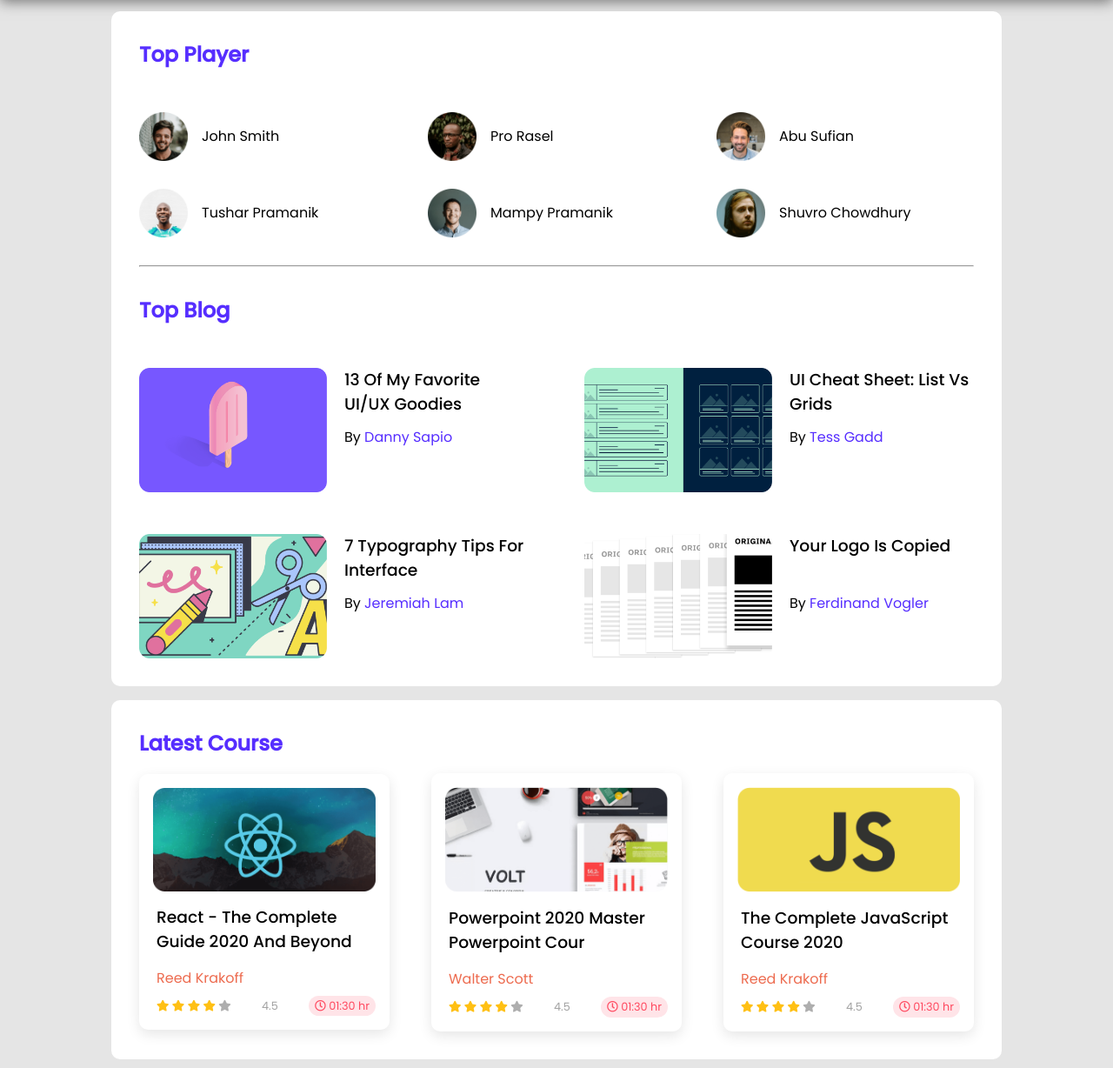
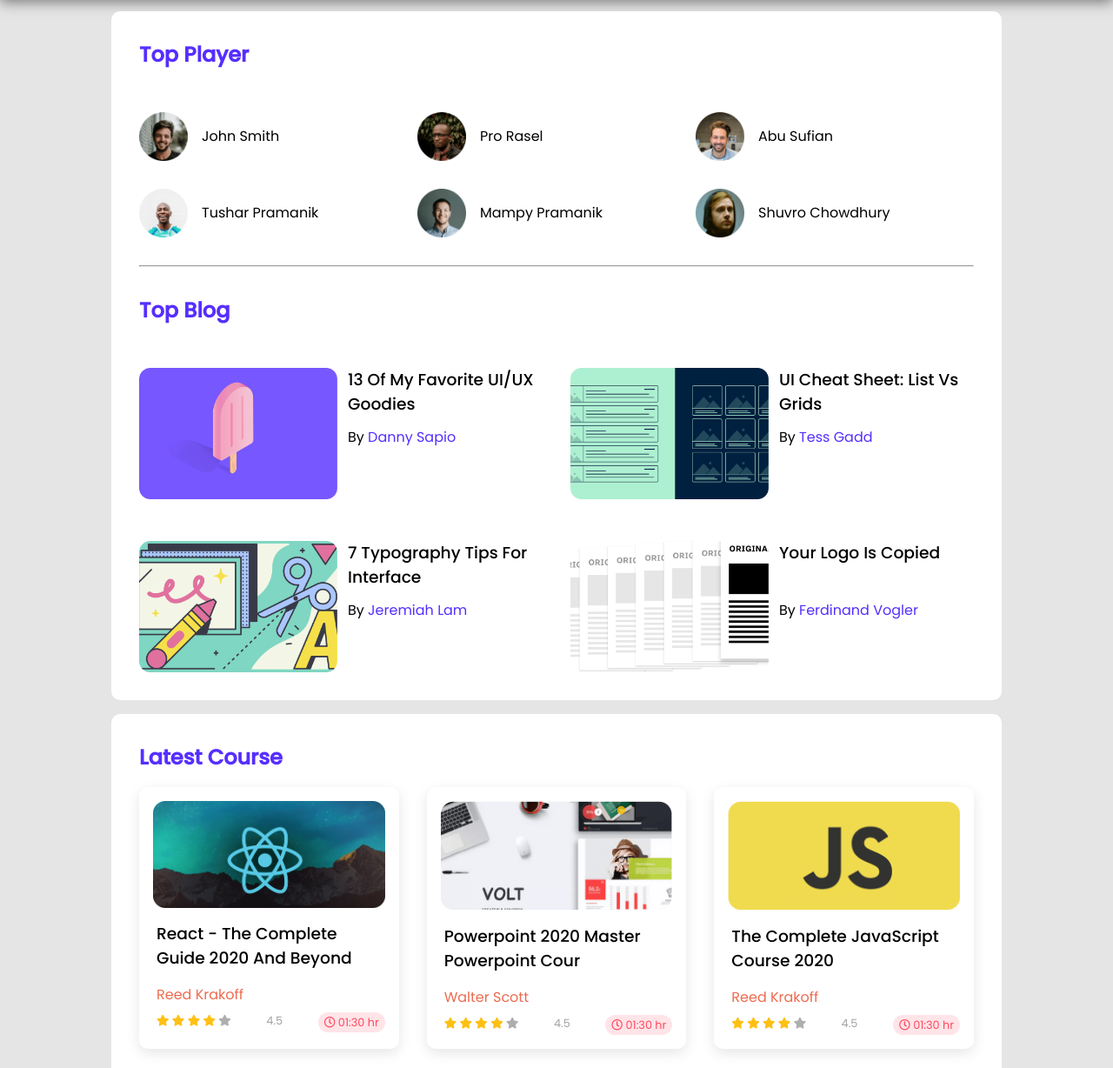
Before and after one commit to tusharpramanikbd/leader-board-grid, a plain HTML site: page index.html in a window 1280 px wide. Shown: the part 72-1300 px from the top of the page at 87% size. Drawn offline with Linux system fonts and the light colour scheme.

Commit message:
responsiveness implemented with grid

```diff
--- a/style.css
+++ b/style.css
@@ -106,8 +106,9 @@ Navbar
 	width: 30px;
 }
 .nav-header{
-	display: flex;
-	justify-content: space-between;
+	display: grid;
+	grid-template-columns: auto 1fr;
+	justify-items: end;
 	align-items: center;
 	padding: 1rem 2rem;
 }
@@ -137,13 +138,18 @@ Navbar
 		display: none;
 	}
 	.nav-center{
-		display: flex;
-		justify-content: space-between;
+		display: grid;
+		grid-template-columns: 1fr 1fr;
 	}
 	.nav-links{
-		display: flex;
+		display: grid;
+		grid-template-columns: 1fr repeat(3, auto);
 		align-items: center;
-		padding-right: 2rem;
+		justify-items: end;
+		margin-right: 2rem;
+	}
+	.nav-links img{
+		width: 51px;
 	}
 	.nav-link{
 		color: var(--clr-white);
@@ -161,33 +167,29 @@ Leader board
 ===============
 */
 /* Top Player */
-.single-player {
-	display: flex;
-	flex-wrap: wrap;
-	align-items: center;
-	margin-top: 1rem;
-}
 .single-player img {
 	width: 56px;
 	height: 56px;
 	margin-right: 1rem;
 }
+.single-player {
+	display: grid;
+	grid-template-columns: auto 1fr;
+	align-items: center;
+	margin-top: 1rem;
+}
 @media screen and (min-width: 768px) {
   .player-container {
-		display: flex;
-		flex-wrap: wrap;
-		align-items: center;
-		justify-content: space-between;
-
+		display: grid;
+		grid-template-columns: 1fr 1fr;
 	}
 	.single-player {
-		flex: 0 0 calc(50% - 2rem);
 		margin-top: 2rem;
 	}
 }
 @media screen and (min-width: 992px) {
-  .single-player {
-		flex: 0 0 calc(33.333% - 1.5rem);
+  .player-container {
+		grid-template-columns: 1fr 1fr 1fr;
 	}
 }
 /* End of Top Player */
@@ -215,13 +217,9 @@ hr {
 }
 @media screen and (min-width: 768px) {
   .blog-container {
-		display: flex;
-		flex-wrap: wrap;
-		justify-content: space-between;
-		align-items: center;
-	}
-	.single-blog {
-		flex: 0 0 calc(50% - 2rem);
+		display: grid;
+		grid-template-columns: 1fr 1fr;
+		column-gap: 2rem;
 	}
 	.single-blog-details h3 {
 		height: 68px;
@@ -230,13 +228,9 @@ hr {
 }
 @media screen and (min-width: 992px) {
   .single-blog {
-		display: flex;
-		flex-wrap: wrap;
-		justify-content: space-between;
-	}
-	.single-blog-img,
-	.single-blog-details {
-		flex: 0 0 calc(50% - 0.5rem);
+		display: grid;
+		grid-template-columns: 1fr 1fr;
+		column-gap: 0.5rem;
 	}
 	.single-blog {
 		margin-top: 2rem;
@@ -296,21 +290,16 @@ Latest Course
 	text-transform: lowercase;
 }
 .single-course-info{
-	display: flex;
-	flex-wrap: wrap;
-	align-items: center;
-	justify-content: space-between;
+	display: grid;
+	grid-template-columns: auto 1fr auto;
+	justify-items: center;
 	font-size: 0.8rem;
 }
 @media screen and (min-width: 768px) {
   .course-container {
-		display: flex;
-		flex-wrap: wrap;
-		justify-content: space-between;
-		align-items: center;
-	}
-	.single-course {
-		flex: 0 0 calc(50% - 1rem);
+		display: grid;
+		grid-template-columns: 1fr 1fr;
+		column-gap: 1rem;
 	}
 	.single-course-details h3 {
 		height: 64px;
@@ -318,8 +307,10 @@ Latest Course
 	}
 }
 @media screen and (min-width: 992px) {
-  .single-course {
-		flex: 0 0 calc(33.333% - 2rem);
+  .course-container {
+		display: grid;
+		grid-template-columns: 1fr 1fr 1fr;
+		column-gap: 2rem;
 	}
 }
 /*
```
